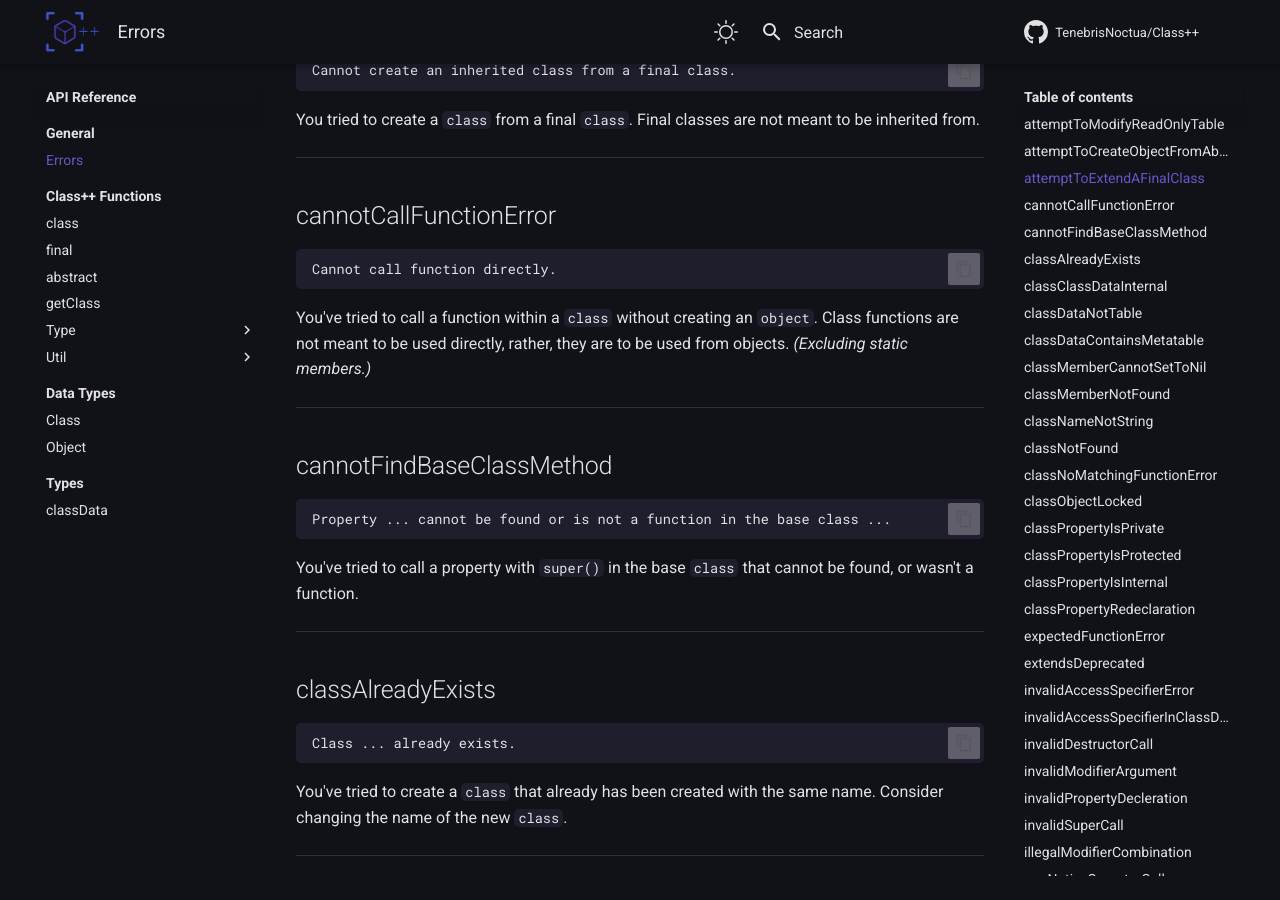
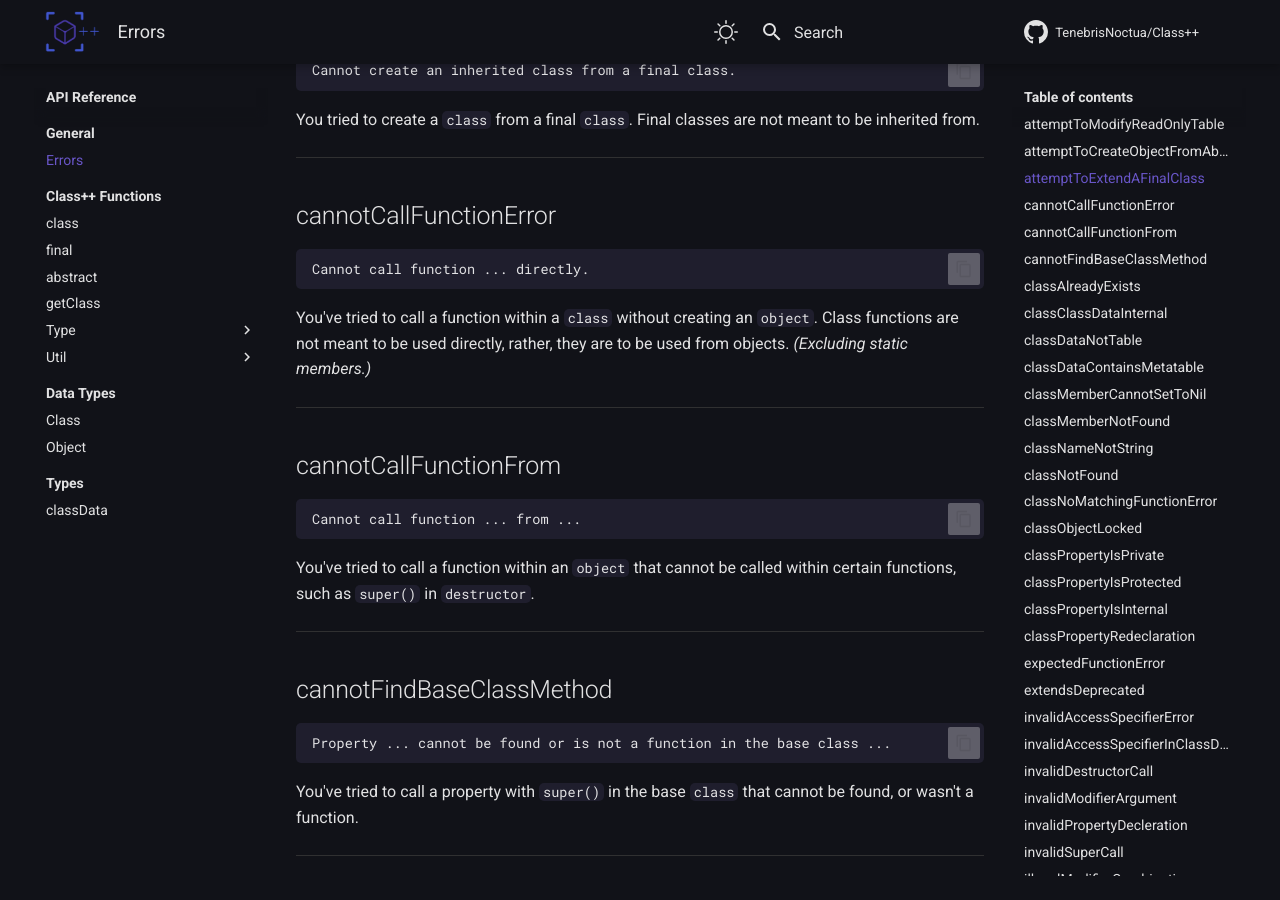
Before and after one commit to TenebrisNoctua/ClassPP, an MkDocs documentation site: the page built from docs/api-reference/errors.md, in a window 1280 px wide and 900 px high, scrolled down 924 px. Built offline with MkDocs 1.6.1 and Material for MkDocs 9.7.7, drawn with Linux system fonts in a browser that asks for light colours; comment, search, counter and statistics services are not loaded; the version menu is left out.

Commit message:
Update to NTS-0.2.0

````diff
--- a/docs/api-reference/errors.md
+++ b/docs/api-reference/errors.md
@@ -42,10 +42,20 @@ You tried to create a `class` from a final `class`. Final classes are not meant
 ## cannotCallFunctionError
 
 ```
-Cannot call function directly.
+Cannot call function ... directly.
 ```
 
 You've tried to call a function within a `class` without creating an `object`. Class functions are not meant to be used directly, rather, they are to be used from objects. *(Excluding static members.)*
+
+----
+
+## cannotCallFunctionFrom
+
+```
+Cannot call function ... from ...
+```
+
+You've tried to call a function within an `object` that cannot be called within certain functions, such as `super()` in `destructor`.
 
 ----
 
````
Also changed, not shown: 4 other files.
